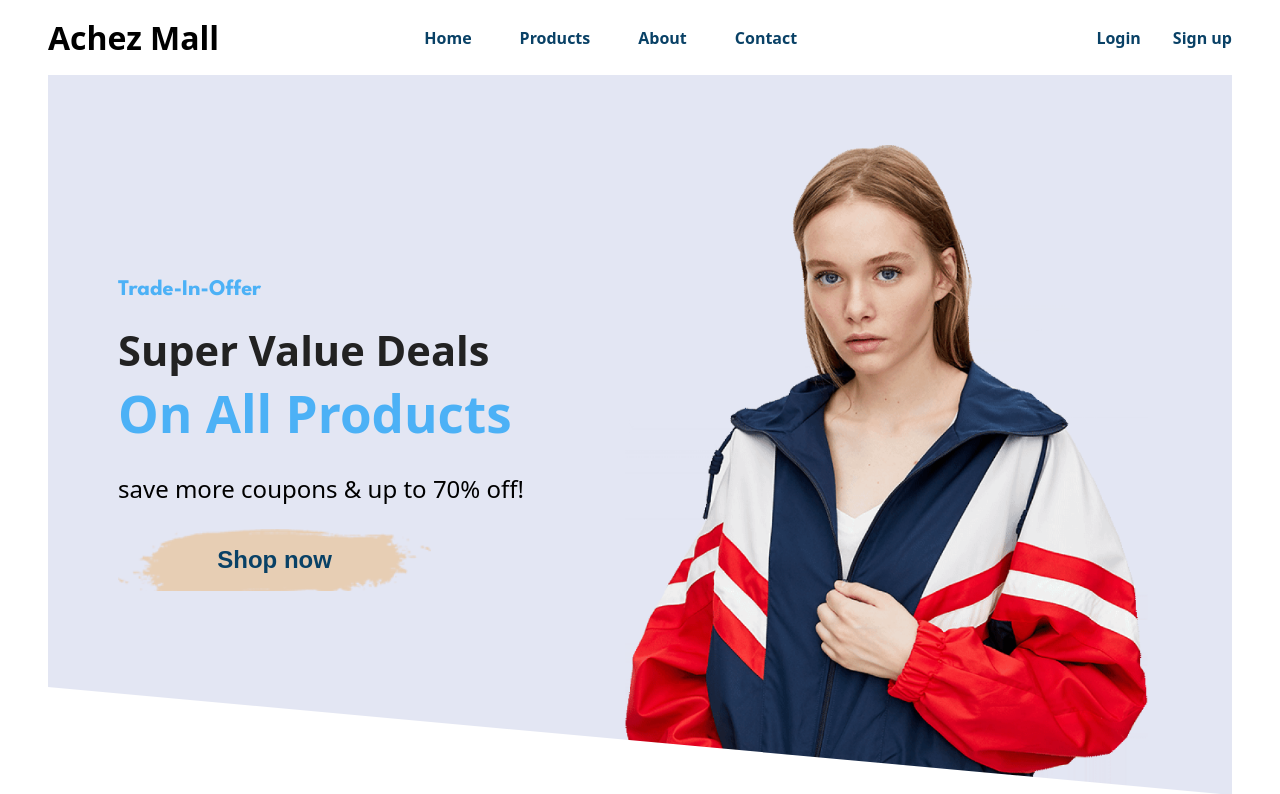
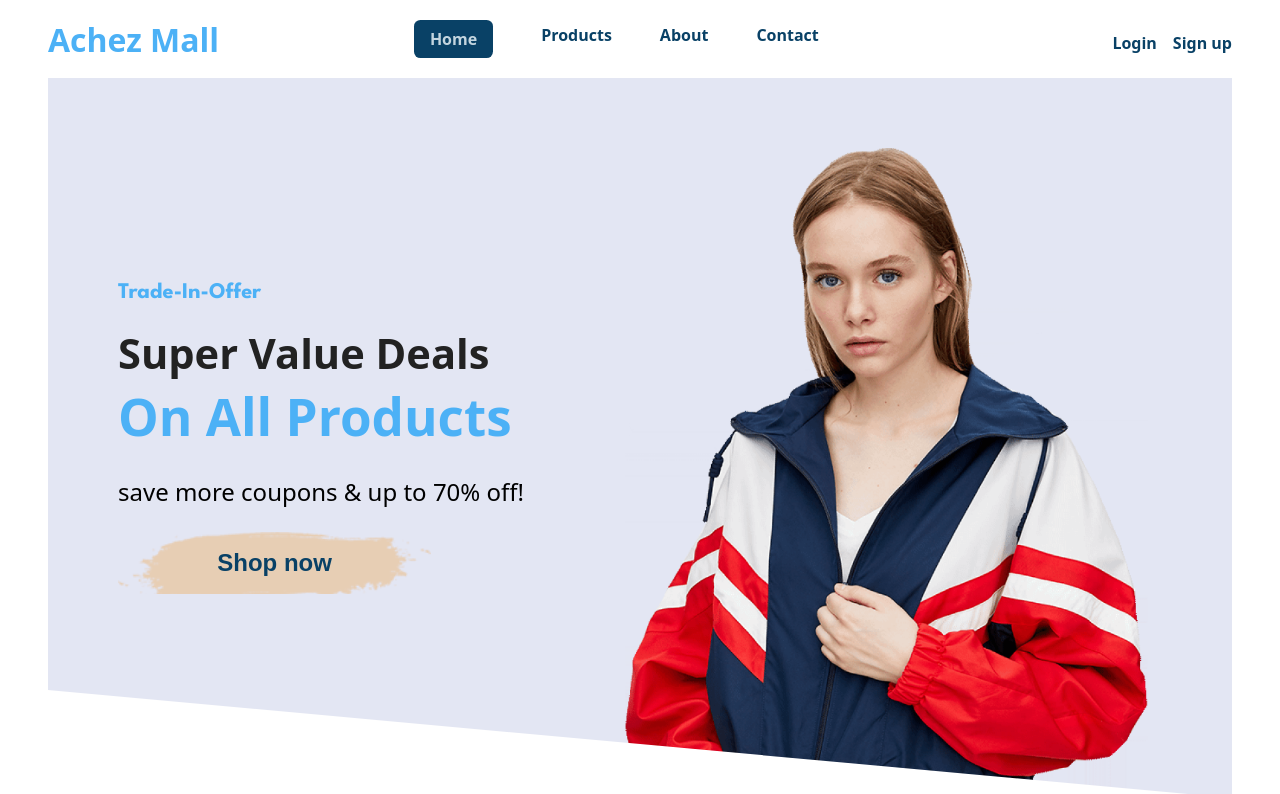
Before and after one commit to Achele/achez-mall, a Vue app: page / in a window 1280 px wide. Shown: the top 794 px of the page. Built offline with nearby package versions, Linux system fonts and the light colour scheme.

Commit message:
Update HeaderView.vue

```diff
--- a/src/components/HeaderView.vue
+++ b/src/components/HeaderView.vue
@@ -44,7 +44,9 @@ header {
   justify-content: space-between;
   position: relative;
 }
-
+header h1 {
+  color: #4cb1f6;
+}
 nav {
   /* display: flex; */
   position: fixed;
@@ -56,7 +58,7 @@ nav {
   padding: 1em;
   text-align: center;
   border-radius: 8px;
-  background-color: #1e1e1e;
+  background-color: #c3d5df;
   transform: translateX(-1000%);
   width: 90%;
   transition: all 0.5s ease;
@@ -82,24 +84,29 @@ nav[data-visible="true"] {
 }
 
 .nav1 {
-  border-bottom: 1px solid grey;
+  display: flex;
+  flex-direction: column;
+  /* border-bottom: 1px solid #094166; */
   padding-bottom: 1em;
 }
 
 .loginContainer {
   margin-top: 1em;
+  display: flex;
+  flex-direction: column;
 }
 
 .nav1 a,
 .loginContainer a {
   color: #094166;
   font-weight: bold;
+  padding-bottom: 0.5em;
 }
 
-.nav1 a:hover,
+/* .nav1 a:hover,
 .loginContainer a:hover {
-  color: aliceblue;
-}
+  color: #4cb1f6;
+} */
 
 @media (min-width: 40rem) {
   nav {
@@ -117,7 +124,6 @@ nav[data-visible="true"] {
   }
 
   nav,
-  .nav1,
   .loginContainer {
     display: flex;
     align-items: center;
@@ -125,6 +131,9 @@ nav[data-visible="true"] {
   }
 
   .nav1 {
+    display: flex;
+    align-items: center;
+    flex-direction: row;
     width: 70%;
     gap: 3em;
     border-bottom: none;
@@ -132,16 +141,35 @@ nav[data-visible="true"] {
     padding: 0;
     justify-content: center;
   }
+  .nav1 a:hover,
+  .loginContainer a:hover {
+    color: #4cb1f6;
+    text-decoration: underline;
+  }
 
-  .loginContainer {
+  /* .nav1 a:active,
+  .loginContainer a:active, */
+  nav a.router-link-exact-active {
+    color: #c3d5df;
+    background: #094166;
+    padding: 0.5em 1em;
+    border-radius: 0.4em;
+  }
+
+  /* .loginContainer {
     width: 30%;
     justify-content: flex-end;
     gap: 2em;
     margin: 0;
-  }
+  } */
 
   .mobile_nav {
     display: none;
   }
+  .loginContainer {
+    display: flex;
+    flex-direction: row;
+    margin-top: 1em;
+  }
 }
 </style>
```
